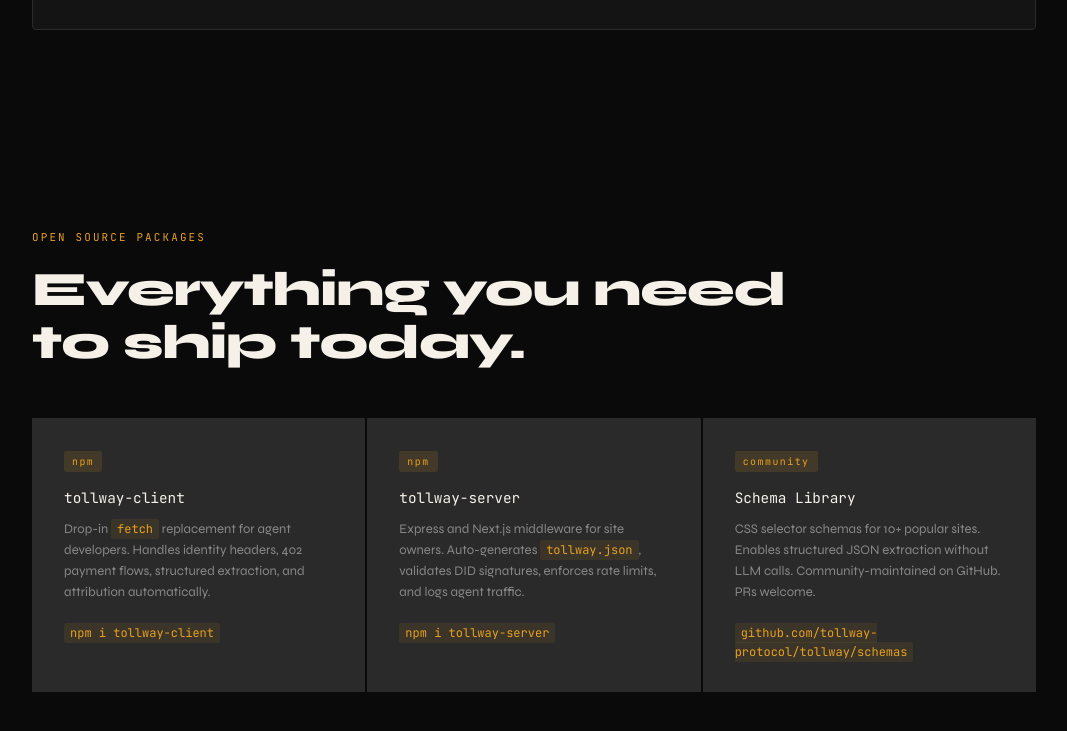
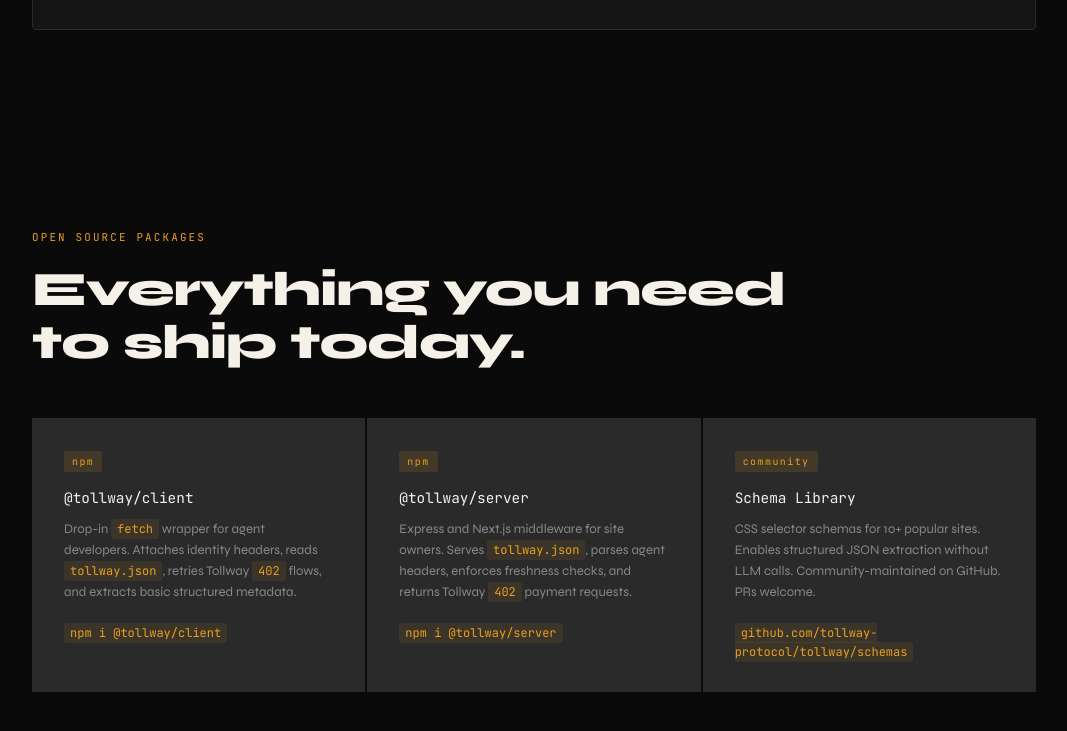
Before and after one commit to TollwayProtocol/Tollway, a website: page index.html in a window 1280 px wide. Shown: the part 2170-2901 px from the top of the page, without its empty margins (106-1173 px from the left). Drawn offline with Linux system fonts and the light colour scheme.

Commit message:
chore: align public docs with shipped packages

```diff
--- a/index.html
+++ b/index.html
@@ -656,7 +656,7 @@
     </div>
     <div class="code-pane active" id="tab-agent">
 <pre><span class="cm">// Drop-in fetch replacement — handles everything automatically</span>
-<span class="kw">import</span> { <span class="fn">fetch</span> } <span class="kw">from</span> <span class="str">'tollway-client'</span>;
+<span class="kw">import</span> { <span class="fn">fetch</span> } <span class="kw">from</span> <span class="str">'@tollway/client'</span>;
 
 <span class="kw">const</span> result = <span class="kw">await</span> <span class="fn">fetch</span>(<span class="str">'https://techcrunch.com/2026/03/09/ai-news/'</span>, {
   tollway: {
@@ -675,7 +675,7 @@
     </div>
     <div class="code-pane" id="tab-site">
 <pre><span class="cm">// Express middleware — serve tollway.json + validate agents</span>
-<span class="kw">import</span> { <span class="fn">tollwayMiddleware</span> } <span class="kw">from</span> <span class="str">'tollway-server'</span>;
+<span class="kw">import</span> { <span class="fn">tollwayMiddleware</span> } <span class="kw">from</span> <span class="str">'@tollway/server'</span>;
 
 app.<span class="fn">use</span>(<span class="fn">tollwayMiddleware</span>({
   policy: {
@@ -723,17 +723,17 @@
   <div class="ecosystem">
     <div class="eco-card">
       <span class="eco-card-tag">npm</span>
-      <p class="eco-card-title">tollway-client</p>
-      <p class="eco-card-body">Drop-in <code>fetch</code> replacement for agent developers. Handles identity headers, 402 payment flows, structured extraction, and attribution automatically.</p>
+      <p class="eco-card-title">@tollway/client</p>
+      <p class="eco-card-body">Drop-in <code>fetch</code> wrapper for agent developers. Attaches identity headers, reads <code>tollway.json</code>, retries Tollway <code>402</code> flows, and extracts basic structured metadata.</p>
       <br>
-      <code>npm i tollway-client</code>
+      <code>npm i @tollway/client</code>
     </div>
     <div class="eco-card">
       <span class="eco-card-tag">npm</span>
-      <p class="eco-card-title">tollway-server</p>
-      <p class="eco-card-body">Express and Next.js middleware for site owners. Auto-generates <code>tollway.json</code>, validates DID signatures, enforces rate limits, and logs agent traffic.</p>
+      <p class="eco-card-title">@tollway/server</p>
+      <p class="eco-card-body">Express and Next.js middleware for site owners. Serves <code>tollway.json</code>, parses agent headers, enforces freshness checks, and returns Tollway <code>402</code> payment requests.</p>
       <br>
-      <code>npm i tollway-server</code>
+      <code>npm i @tollway/server</code>
     </div>
     <div class="eco-card">
       <span class="eco-card-tag">community</span>
```
Also changed, not shown: README.md, 3 other files.
